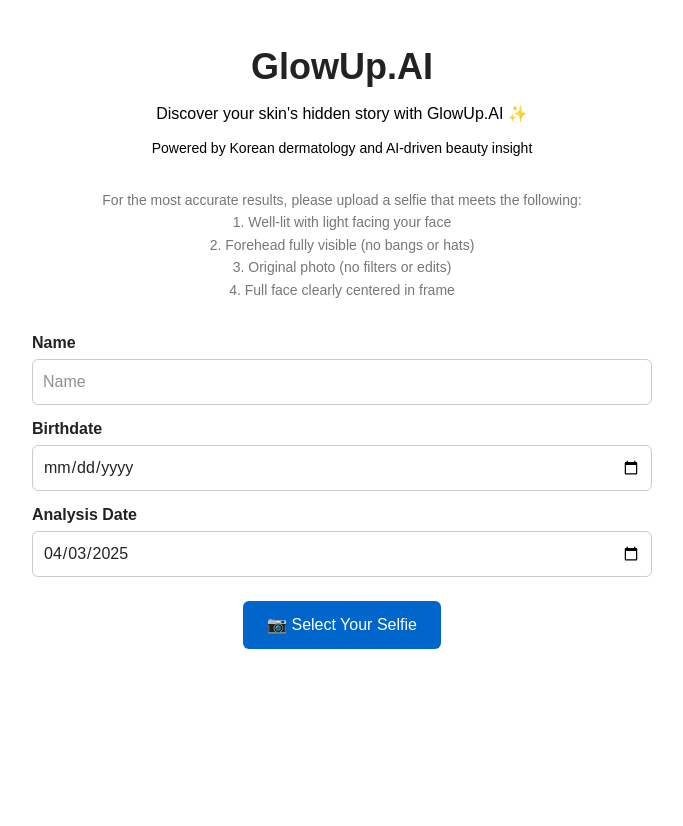
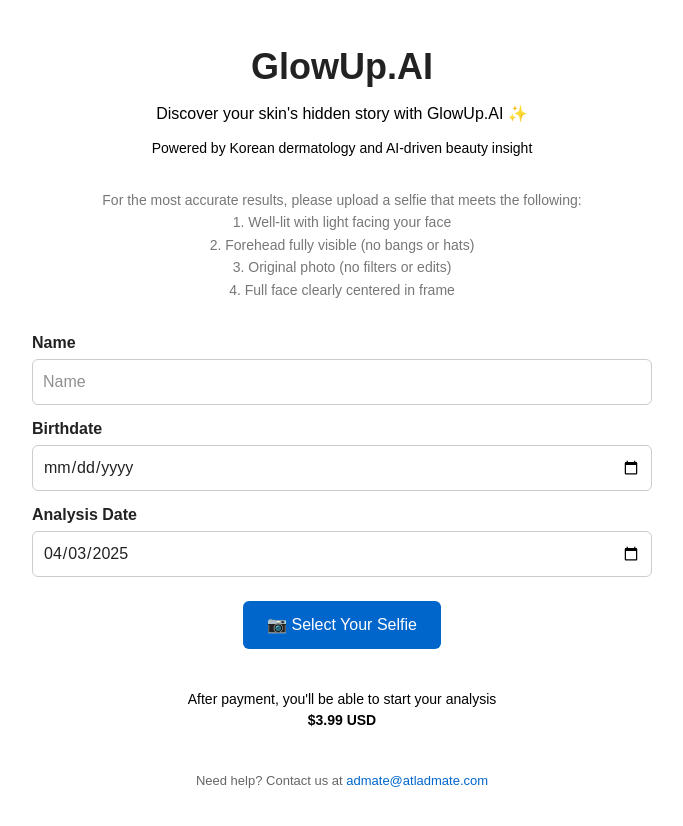
Before and after one commit to oistlouo/glowup-ai, a Next.js app in the folder frontend/: page / in a window 1280 px wide. Shown: the top 826 px of the page, without its empty margins (298-981 px from the left). Before the commit the page ends 800 px from the top, so only its background shows below. Built offline with nearby package versions, Linux system fonts and the light colour scheme.

Commit message:
Add footer email and dark mode fix

```diff
--- a/frontend/pages/index.js
+++ b/frontend/pages/index.js
@@ -103,6 +103,24 @@
             background-color: #743a54 !important;
             color: #fff !important;
           }
+          .paypal-info {
+            color: #fff !important;
+          }
+          .footer-email {
+            color: #aaa !important;
+          }
+        }
+        .paypal-info {
+          color: #000;
+          font-size: 14px;
+          text-align: center;
+          margin-bottom: 12px;
+        }
+        .footer-email {
+          font-size: 13px;
+          text-align: center;
+          margin-top: 40px;
+          color: #666;
         }
         .result-card div[style*="background:#e3f2fd"],
         .result-card div[style*="background:#fce4ec"] {
@@ -135,7 +153,6 @@
         Powered by Korean dermatology and AI-driven beauty insight
       </p>
 
-      {/* ✅ Minimal Upload Guide 추가 */}
       <p style={{ fontSize: '14px', color: '#777', textAlign: 'center', lineHeight: '1.6', marginTop: '10px', marginBottom: '30px' }}>
         For the most accurate results, please upload a selfie that meets the following:
         <br />
@@ -150,33 +167,19 @@
 
       <div style={{ marginBottom: '24px' }}>
         <label style={{ fontWeight: 'bold', marginBottom: '4px', display: 'block' }}>Name</label>
-        <input
-          type="text"
-          placeholder="Name"
-          value={name}
-          onChange={(e) => setName(e.target.value)}
+        <input type="text" placeholder="Name" value={name} onChange={(e) => setName(e.target.value)}
           style={{ width: '100%', padding: '10px', marginBottom: '12px', borderRadius: '6px', border: '1px solid #ccc', color: '#222' }}
         />
         <label htmlFor="birthdate" style={{ fontWeight: 'bold', display: 'block', marginBottom: '4px' }}>
           Birthdate
         </label>
-        <input
-          id="birthdate"
-          type="date"
-          value={birthdate}
-          onChange={(e) => setBirthdate(e.target.value)}
-          required
+        <input id="birthdate" type="date" value={birthdate} onChange={(e) => setBirthdate(e.target.value)} required
           style={{ width: '100%', padding: '10px', marginBottom: '12px', borderRadius: '6px', border: '1px solid #ccc', color: '#222' }}
         />
         <label htmlFor="date" style={{ fontWeight: 'bold', display: 'block', marginBottom: '4px' }}>
           Analysis Date
         </label>
-        <input
-          id="date"
-          type="date"
-          value={date}
-          onChange={(e) => setDate(e.target.value)}
-          required
+        <input id="date" type="date" value={date} onChange={(e) => setDate(e.target.value)} required
           style={{ width: '100%', padding: '10px', borderRadius: '6px', border: '1px solid #ccc', color: '#222' }}
         />
       </div>
@@ -202,6 +205,11 @@
 
       {!isPaid && (
         <div style={{ textAlign: 'center', marginTop: '20px' }}>
+          <div className="paypal-info">
+            After payment, you'll be able to start your analysis
+            <br />
+            <strong>$3.99 USD</strong>
+          </div>
           <div id="paypal-container-XW5X3YNYP26TN" />
         </div>
       )}
@@ -218,7 +226,6 @@
         <>
           <div className="result-card" style={{ marginTop: '40px', backgroundColor: '#fff', padding: '20px', borderRadius: '8px', boxShadow: '0 1px 3px rgba(0,0,0,0.1)' }}
             dangerouslySetInnerHTML={{ __html: resultText }} />
-
           {concernsArray.length > 0 && (
             <div style={{ marginTop: '40px' }}>
               <h2 style={{ textAlign: 'center', fontSize: '20px', fontWeight: 'bold', color: '#333', marginBottom: '20px' }}>
@@ -235,6 +242,10 @@
           )}
         </>
       )}
+
+      <p className="footer-email">
+        Need help? Contact us at <a href="mailto:admate@atladmate.com" style={{ color: '#0066cc' }}>admate@atladmate.com</a>
+      </p>
     </div>
   );
 }
```
